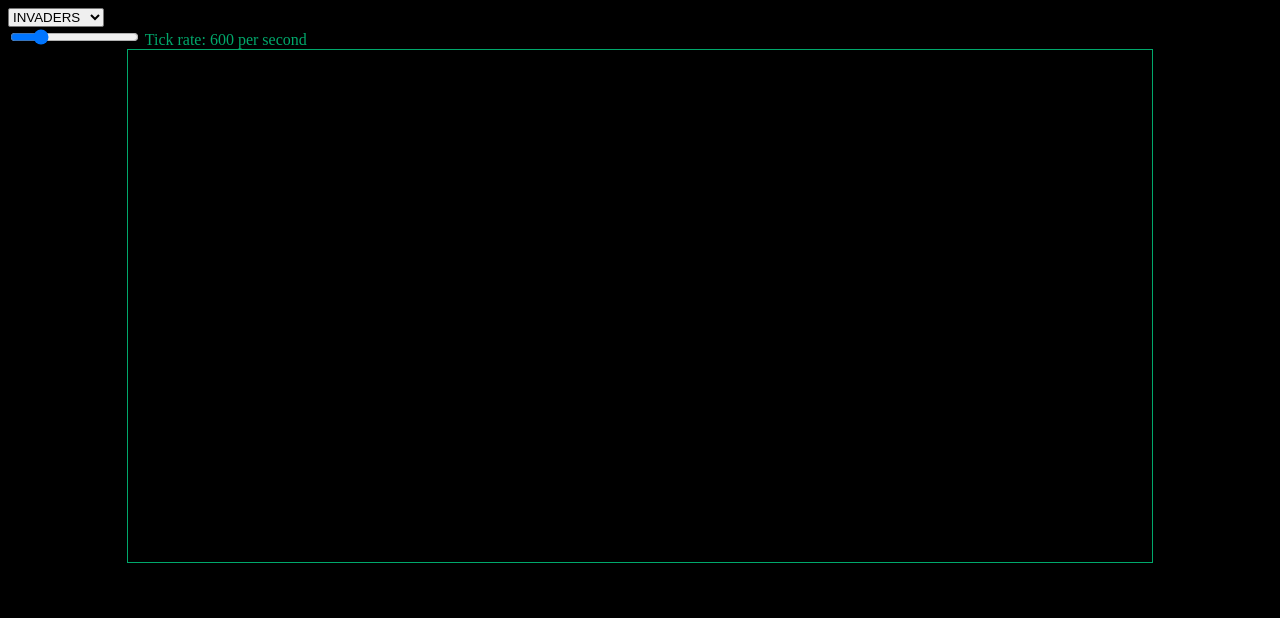
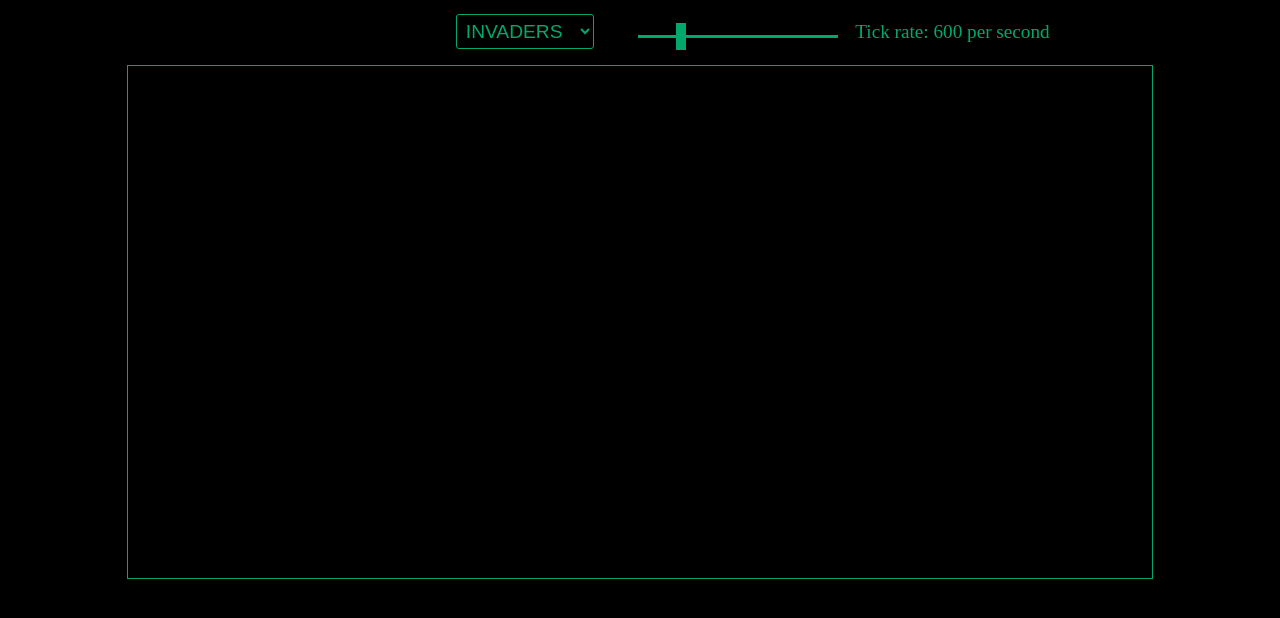
Before and after one commit to at-tran/chip8-emulator, a website built with webpack: page static/index.html in a window 1280 px wide. Built offline with nearby package versions, Linux system fonts and the light colour scheme.

Commit message:
Added styling

```diff
--- a/sass/style.sass
+++ b/sass/style.sass
@@ -1,5 +1,6 @@
 body
   background-color: black
+  --terminal-color: #00a86b
 
 canvas
   width: 80vw
@@ -7,11 +8,36 @@ canvas
   margin-left: auto
   margin-right: auto
   image-rendering: pixelated
-  border: 1px solid #00a86b
+  image-rendering: -moz-crisp-edges
+  border: 1px solid var(--terminal-color)
 
 .rom-select-box
-  display: block
-  border-radius: 2px
+  border-radius: 3px
+  background-color: black
+  font-size: 1.2em
+  padding: 0.25em
+  border: 1px solid var(--terminal-color)
+  color: var(--terminal-color)
+  margin-left: 35vw
+  margin-right: 2em
+
+.ticks-per-second
+  fill: var(--terminal-color)
+  stroke: none
+  -webkit-appearance: none
+  background-color: var(--terminal-color)
+  width: 15em
+  height: 0.25em
+  margin-top: 2em
+  margin-bottom: 2em
+  margin-right: 1em
+
+.ticks-per-second::-webkit-slider-thumb
+  -webkit-appearance: none
+  background-color: var(--terminal-color)
+  width: 0.8em
+  height: 2em
 
 .ticks-per-second-text
-  color: #00a86b
+  color: var(--terminal-color)
+  font-size: 1.2em
--- a/static/index.html
+++ b/static/index.html
@@ -35,7 +35,7 @@
     <option value="WIPEOFF">WIPEOFF</option>
 </select>
 
-<input id="ticks-per-second" type="range" min="1" max="3000" value="600">
+<input id="ticks-per-second" class="ticks-per-second" type="range" min="1" max="3000" value="600">
 <label for="ticks-per-second" class="ticks-per-second-text">Tick rate: <span id="ticks-per-second-text">600</span> per second</label>
 
 <canvas id="canvas"></canvas>
```
Also changed, not shown: 3 other files.
